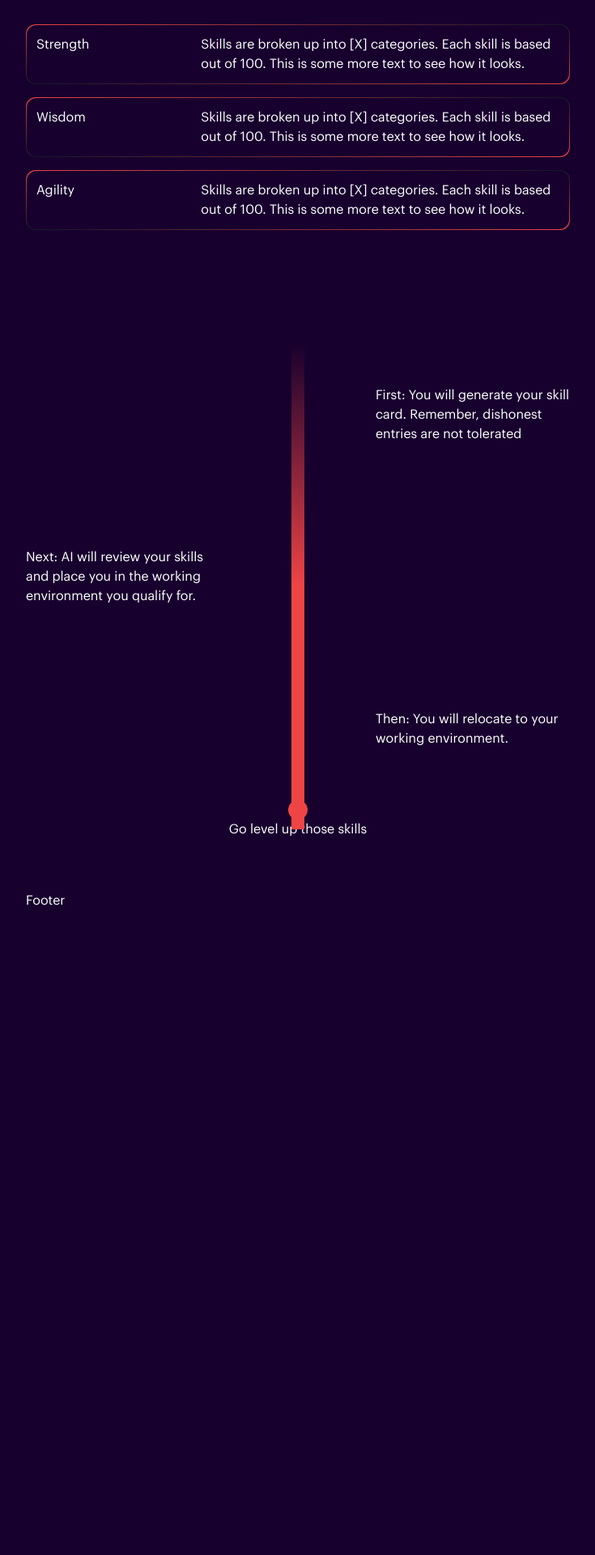
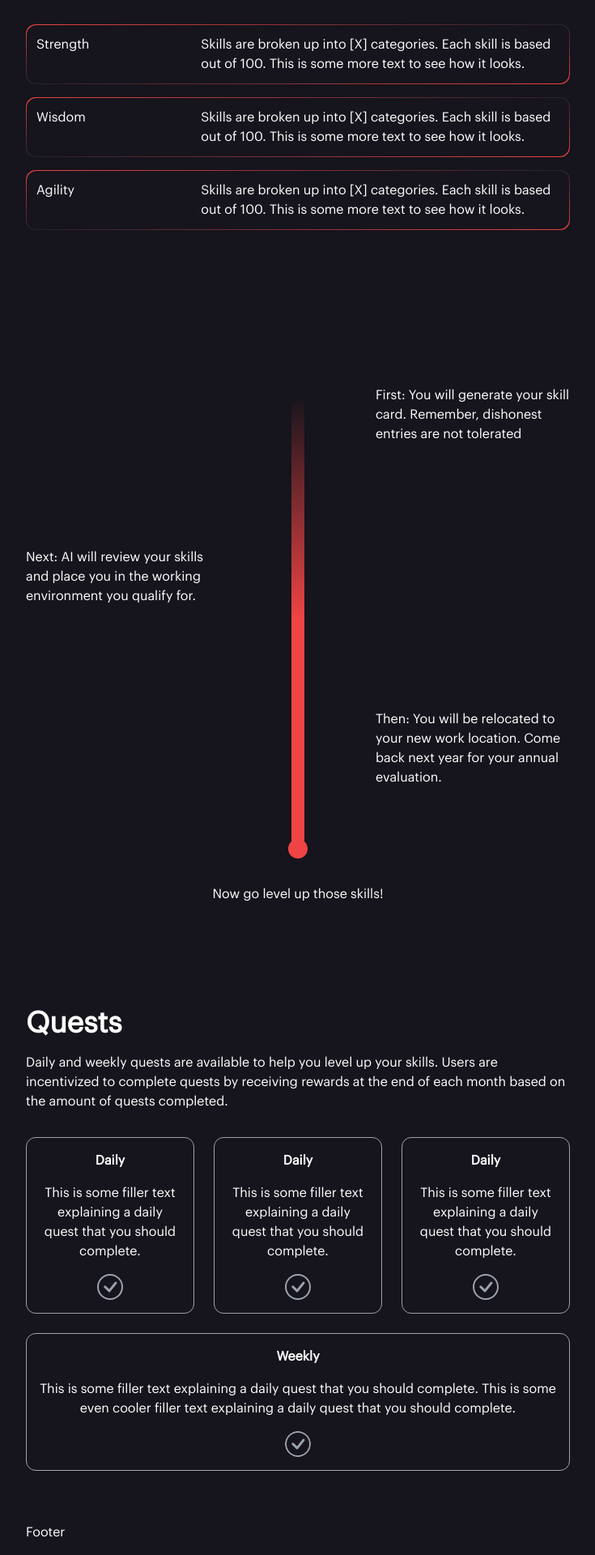
Before and after one commit to CollinOS/gamify, a React (Vite) app: page / in a window 1280 px wide. Shown: the part 620-2540 px from the top of the page at 81% size, without its empty margins (272-1007 px from the left). Before the commit the page ends 1776 px from the top, so only its background shows below. Built offline with nearby package versions, Linux system fonts and the light colour scheme.

Commit message:
added quests component

```diff
--- a/package.json
+++ b/package.json
@@ -11,6 +11,7 @@
   "dependencies": {
     "react": "^18.2.0",
     "react-dom": "^18.2.0",
+    "react-icons": "^4.7.1",
     "react-router-dom": "^6.6.2"
   },
   "devDependencies": {
--- a/src/components/HomeHero.jsx
+++ b/src/components/HomeHero.jsx
@@ -2,7 +2,7 @@ import React from 'react'
 
 const HomeHero = () => {
   return (
-    <div className="flex flex-col justify-center items-start max-w-2xl border-purple-800 mx-auto pt-16 pb-16">
+    <div className="flex flex-col justify-center items-start max-w-2xl mx-auto pt-16 pb-16">
       <h1 className="text-4xl font-bold">
         A dystopian future where human life is viewed as a game.
         Value is determined by your skill card.
--- /dev/null
+++ b/src/components/HomeQuests.jsx
@@ -0,0 +1,65 @@
+import React from 'react';
+import { BsCheckCircle, BsCheckCircleFill } from 'react-icons/bs';
+
+const HomeQuests = () => {
+  return (
+    <div className="flex flex-col justify-center items-start max-w-2xl w-full mx-auto pt-16 pb-16">
+      <h1 className="text-4xl font-bold">
+        Quests
+      </h1>
+      <div className="p-2"/>
+      <p>
+        Daily and weekly quests are available to help you level up your skills. Users are incentivized
+        to complete quests by receiving rewards at the end of each month based on the amount of quests
+        completed.
+      </p>
+      <div className="p-4"/>
+      {/* DAILY QUESTS */}
+      <div className="flex flex-row justify-between w-full">
+        <div className="flex flex-col p-4 border border-gray-400 hover:border-red-500 rounded-xl w-52 items-center justify-center hover:bg-secondary duration-200">
+          <p className="font-bold">Daily</p>
+          <div className="p-2" />
+          <p className="text-center">This is some filler text explaining a daily quest that you should complete.</p>
+          <div className="p-2" />
+          <button>
+            <BsCheckCircle className="h-8 w-8 text-gray-400 hover:text-emerald-500 duration-200" />
+          </button>
+        </div>
+        <div className="flex flex-col p-4 border border-gray-400 hover:border-red-500 rounded-xl w-52 items-center justify-center hover:bg-secondary duration-200">
+          <p className="font-bold">Daily</p>
+          <div className="p-2" />
+          <p className="text-center">This is some filler text explaining a daily quest that you should complete.</p>
+          <div className="p-2" />
+          <button>
+            <BsCheckCircle className="h-8 w-8 text-gray-400 hover:text-emerald-500 duration-200" />
+          </button>
+        </div>
+        <div className="flex flex-col p-4 border border-gray-400 hover:border-red-500 rounded-xl w-52 items-center justify-center hover:bg-secondary duration-200">
+          <p className="font-bold">Daily</p>
+          <div className="p-2" />
+          <p className="text-center">This is some filler text explaining a daily quest that you should complete.</p>
+          <div className="p-2" />
+          <button>
+            <BsCheckCircle className="h-8 w-8 text-gray-400 hover:text-emerald-500 duration-200" />
+          </button>
+        </div>
+      </div>
+      <div className="p-3" />
+      {/* WEEKLY QUEST */}
+      <div className="flex flex-col justify-center items-center w-full border border-gray-400 hover:border-red-500 rounded-xl p-4 hover:bg-secondary duration-200">
+        <p className="font-bold">Weekly</p>
+        <div className="p-2" />
+        <p className="text-center">
+          This is some filler text explaining a daily quest that you should complete.
+          This is some even cooler filler text explaining a daily quest that you should complete.
+        </p>
+        <div className="p-2" />
+        <button>
+          <BsCheckCircle className="h-8 w-8 text-gray-400 active:bg-emerald-500 hover:text-emerald-500 duration-200 rounded-full" />
+        </button>
+      </div>
+    </div>
+  )
+}
+
+export default HomeQuests
--- a/src/components/HomeSkills.jsx
+++ b/src/components/HomeSkills.jsx
@@ -2,7 +2,7 @@ import React from 'react'
 
 const HomeHero = () => {
   return (
-    <div className="flex flex-col justify-center items-start max-w-2xl border-purple-800 mx-auto pt-16 pb-16">
+    <div className="flex flex-col justify-center items-start max-w-2xl mx-auto pt-16 pb-16">
       <h1 className="text-4xl font-bold">
         Skills
       </h1>
@@ -12,7 +12,7 @@ const HomeHero = () => {
         This is some more text to see how it looks.
       </p>
       <div className="p-4"/>
-      <div className="bg-gradient-to-br from-red-500 via-gray-900 to-red-500 rounded-xl p-[1px] hover:drop-shadow-2xl duration-200">
+      <div className="bg-gradient-to-br from-red-500 via-secondary to-red-500 rounded-xl p-[1px] hover:drop-shadow-2xl duration-200">
         <div className="bg-primary p-3 rounded-xl flex flex-row justify-between">
           <p className="w-96">
             Strength
@@ -24,7 +24,7 @@ const HomeHero = () => {
         </div>
       </div>
       <div className="p-2"/>
-      <div className="bg-gradient-to-br from-red-500 via-gray-900 to-red-500 rounded-xl p-[1px]">
+      <div className="bg-gradient-to-br from-red-500 via-secondary to-red-500 rounded-xl p-[1px]">
         <div className="bg-primary p-3 rounded-xl flex flex-row justify-between">
           <p className="w-96">
             Wisdom
@@ -36,7 +36,7 @@ const HomeHero = () => {
         </div>
       </div>
       <div className="p-2"/>
-      <div className="bg-gradient-to-br from-red-500 via-gray-900 to-red-500 rounded-xl p-[1px]">
+      <div className="bg-gradient-to-br from-red-500 via-secondary to-red-500 rounded-xl p-[1px]">
         <div className="bg-primary p-3 rounded-xl flex flex-row justify-between">
           <p className="w-96">
             Agility
--- a/src/components/HomeTimeline.jsx
+++ b/src/components/HomeTimeline.jsx
@@ -2,8 +2,8 @@ import React from 'react'
 
 const HomeTimeline = () => {
   return (
-    <div className="flex flex-col justify-center items-start w-full max-w-2xl border-purple-800 mx-auto pt-16 pb-16">
-      <div className="absolute m-auto z-10 h-[600px] left-0 right-0 w-4 bg-gradient-to-t from-red-500 via-red-500 to-primary" />
+    <div className="flex flex-col justify-center items-start w-full max-w-2xl mx-auto pt-16 pb-16">
+      <div className="absolute m-auto z-10 h-[550px] left-0 right-0 w-4 bg-gradient-to-t from-red-500 via-red-500 to-primary" />
       <div className="flex flex-row justify-end py-16 w-full">
         <div className="w-60">
           <p>First: You will generate your skill card. Remember, dishonest entries are not tolerated</p>
@@ -16,15 +16,16 @@ const HomeTimeline = () => {
       </div>
       <div className="flex flex-row justify-end py-16 w-full">
         <div className="w-60">
-          <p>Then: You will relocate to your working environment. </p>
+          <p>Then: You will be relocated to your new work location. Come back next year for your annual evaluation.</p>
         </div>
       </div>
       <div className="flex flex-row justify-center items-center w-full">
         <div className="absolute h-6 w-6 bg-red-500 rounded-full animate-ping-slow" />
         <div className="h-6 w-6 bg-red-500 rounded-full" />
       </div>
+      <div className="p-4" />
       <div className="flex flex-row justify-center items-center w-full">
-        <p>Go level up those skills</p>
+        <p>Now go level up those skills!</p>
       </div>
     </div>
   )
--- a/src/components/Navbar.jsx
+++ b/src/components/Navbar.jsx
@@ -30,10 +30,21 @@ const Navbar = () => {
           </NavLink>
           <div className="flex p-4"/>
           <NavLink
+            to="/quests"
+            className={({ isActive }) =>
+              isActive
+              ? "font-semibold border-b b-2 border-red-500"
+              : "font-normal"
+            }
+          >
+            Quests
+          </NavLink>
+          <div className="flex p-4"/>
+          <NavLink
             to="/test"
             className={({ isActive }) =>
               isActive
-              ? "font-semibold border-b b-2 border-emerald-500"
+              ? "font-semibold border-b b-2 border-red-500"
               : "font-normal"
             }
           >
--- a/src/routes/root.jsx
+++ b/src/routes/root.jsx
@@ -1,5 +1,6 @@
 import React from 'react';
 import HomeHero from "../components/HomeHero";
+import HomeQuests from "../components/HomeQuests";
 import HomeSkills from "../components/HomeSkills";
 import HomeTimeline from "../components/HomeTimeline";
 import Layout from '../components/Layout';
@@ -11,6 +12,7 @@ export default function Root() {
       <HomeHero />
       <HomeSkills />
       <HomeTimeline />
+      <HomeQuests />
     </Layout>
   )
 }
--- a/tailwind.config.cjs
+++ b/tailwind.config.cjs
@@ -11,7 +11,10 @@ module.exports = {
         lores: ['lores', 'sans-serif'],
       },
       colors: {
-        'primary': '#18002e',
+        // 'primary': '#18002e',
+        // 'secondary': '#1d0a2e',
+        'primary': '#16141C',
+        'secondary': '#24212B',
       },
       animation: {
         'ping-slow': 'ping 2s cubic-bezier(0, 0, 0.2, 1) infinite',
```
Also changed, not shown: 2 other files (tests, documents, lock files or other folders).
